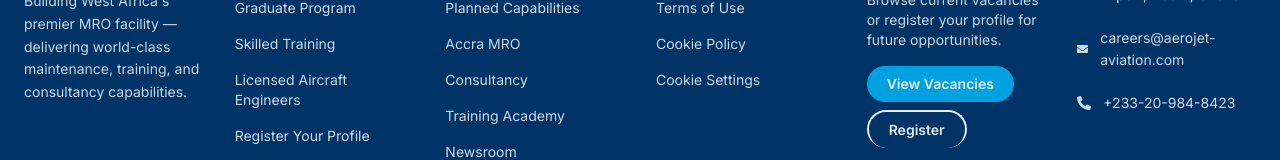
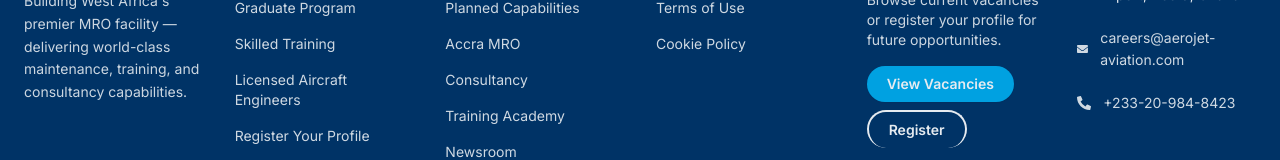
Before and after one commit to pekay23/aerojet-careers, a Next.js app: page /cookies in a window 1280 px wide. Shown: the part 2582-2742 px from the top of the page. Built offline with nearby package versions, Linux system fonts and the light colour scheme; no server answers.

Commit message:
fix: remove redundant Cookie Settings footer link (preferences button is on cookies page)

```diff
--- a/components/layout/SiteFooter.tsx
+++ b/components/layout/SiteFooter.tsx
@@ -26,7 +26,6 @@ const footerLinks = {
     { label: 'Privacy Policy', href: '/privacy' },
     { label: 'Terms of Use', href: '/terms' },
     { label: 'Cookie Policy', href: '/cookies' },
-    { label: 'Cookie Settings', href: '/cookies' },
   ],
 };
 
```
